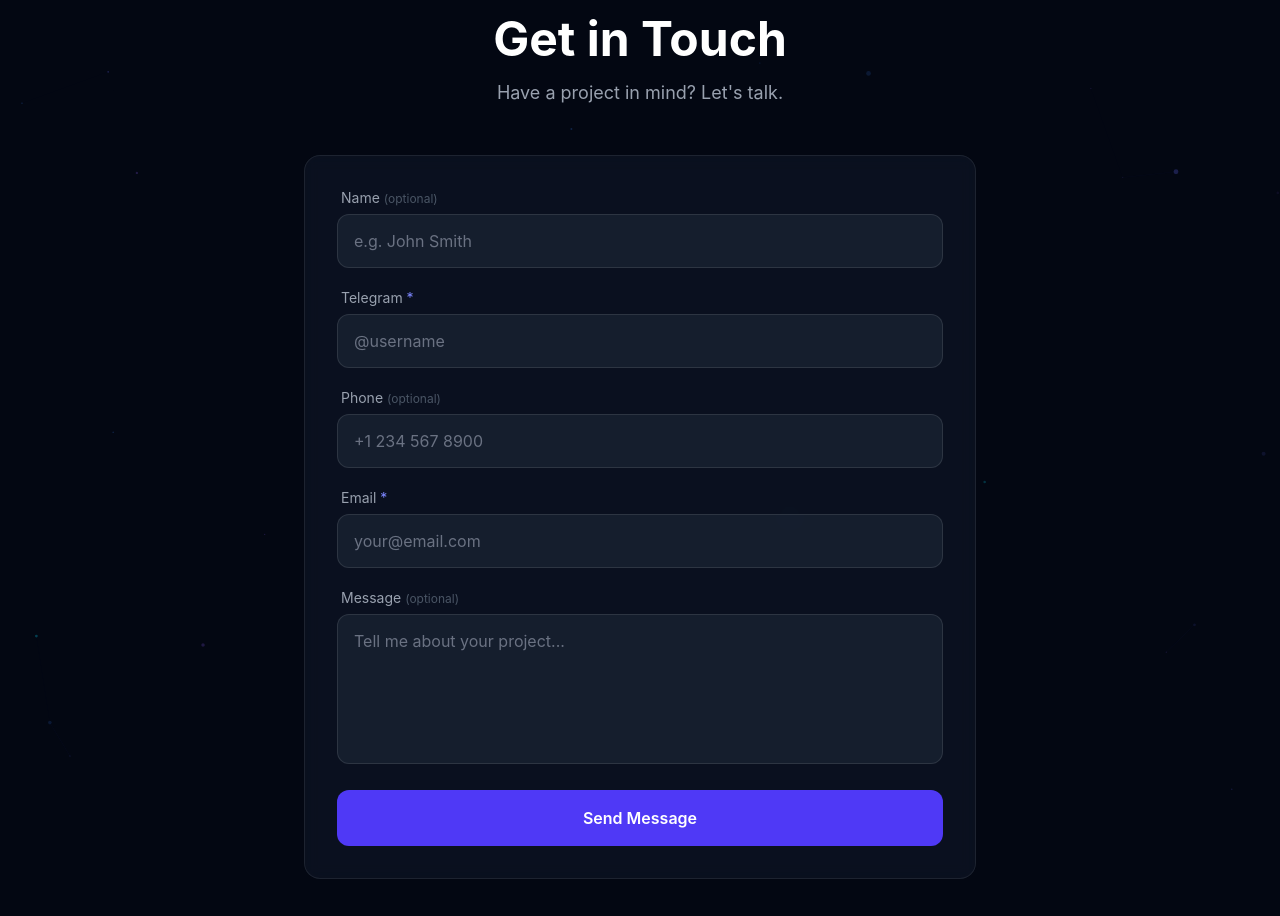
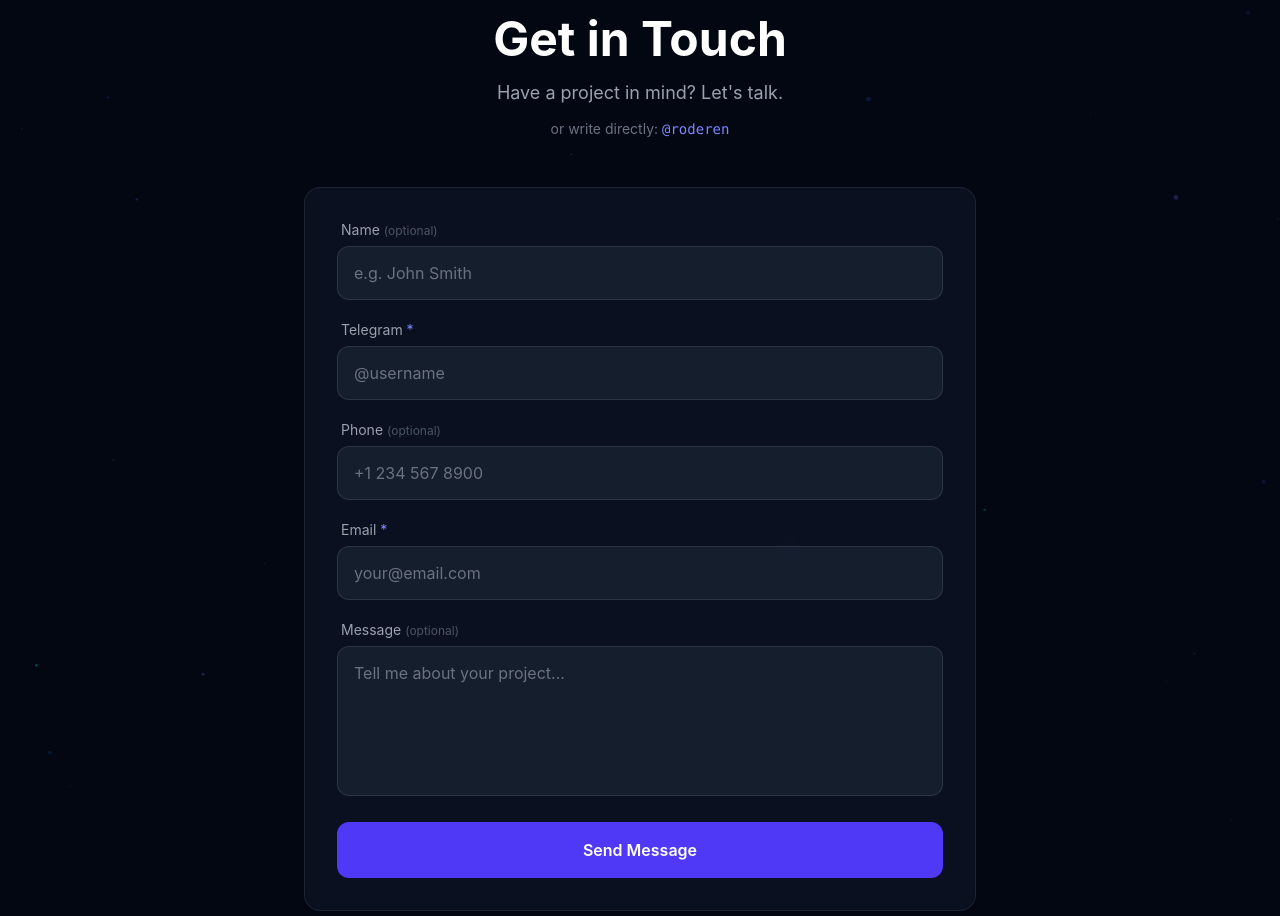
Before and after one commit to Roderen/Portfolio, a Next.js app: page / in a window 1280 px wide. Shown: the part 3827-4743 px from the top of the page. Built offline with nearby package versions, Linux system fonts and the light colour scheme; no server answers; the database is empty.

Commit message:
Add Telegram link to contact section
https://claude.ai/code/session_01EoNSxRzj3HMPrwNsZTGYz1

```diff
--- a/src/components/sections/ContactSection.tsx
+++ b/src/components/sections/ContactSection.tsx
@@ -66,6 +66,17 @@ export default function ContactSection() {
           </span>
           <h2 className="text-4xl md:text-5xl font-bold text-white mt-3">{t.contact.title}</h2>
           <p className="text-gray-400 mt-4 text-lg">{t.contact.subtitle}</p>
+          <p className="text-gray-500 mt-3 text-sm">
+            {t.contact.or_telegram}{" "}
+            <a
+              href="https://t.me/roderen"
+              target="_blank"
+              rel="noopener noreferrer"
+              className="text-indigo-400 hover:text-indigo-300 transition-colors font-mono"
+            >
+              @roderen
+            </a>
+          </p>
         </motion.div>
 
         <motion.form
--- a/src/lib/translations.ts
+++ b/src/lib/translations.ts
@@ -40,6 +40,7 @@ export const translations = {
       phone: "+1 234 567 8900",
       email: "your@email.com",
       message: "Tell me about your project...",
+      or_telegram: "or write directly:",
       send: "Send Message",
       sending: "Sending...",
       success: "Message sent! I'll get back to you soon.",
@@ -168,6 +169,7 @@ export const translations = {
       phone: "+7 900 000 00 00",
       email: "ваш@email.com",
       message: "Расскажите о вашем проекте...",
+      or_telegram: "или напишите напрямую:",
       send: "Отправить",
       sending: "Отправка...",
       success: "Сообщение отправлено! Я свяжусь с вами в ближайшее время.",
@@ -296,6 +298,7 @@ export const translations = {
       phone: "+380 00 000 0000",
       email: "ваш@email.com",
       message: "Розкажіть про ваш проєкт...",
+      or_telegram: "або напишіть напряму:",
       send: "Надіслати",
       sending: "Надсилання...",
       success: "Повідомлення надіслано! Я зв'яжусь з вами найближчим часом.",
@@ -424,6 +427,7 @@ export const translations = {
       phone: "+49 000 0000000",
       email: "ihre@email.de",
       message: "Erzählen Sie von Ihrem Projekt...",
+      or_telegram: "oder schreiben Sie direkt:",
       send: "Nachricht senden",
       sending: "Wird gesendet...",
       success: "Nachricht gesendet! Ich melde mich bald bei Ihnen.",
```
